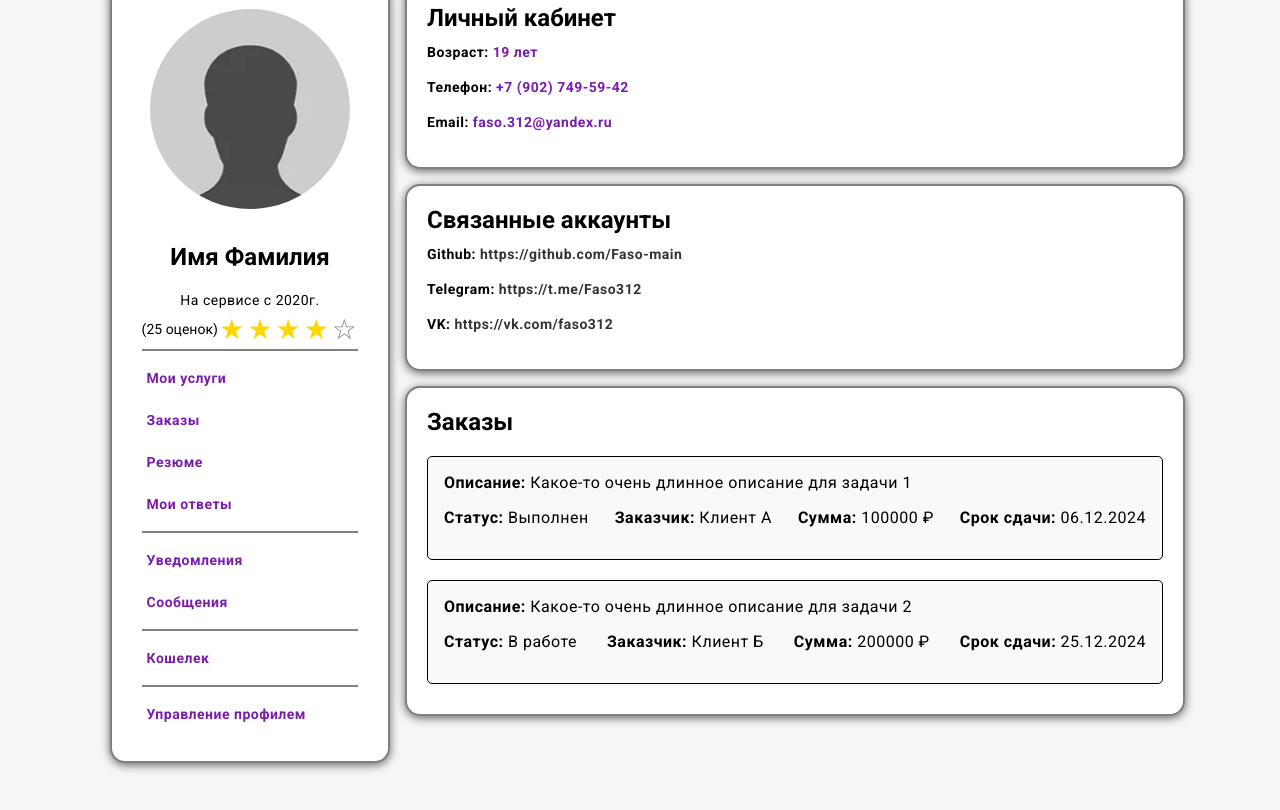
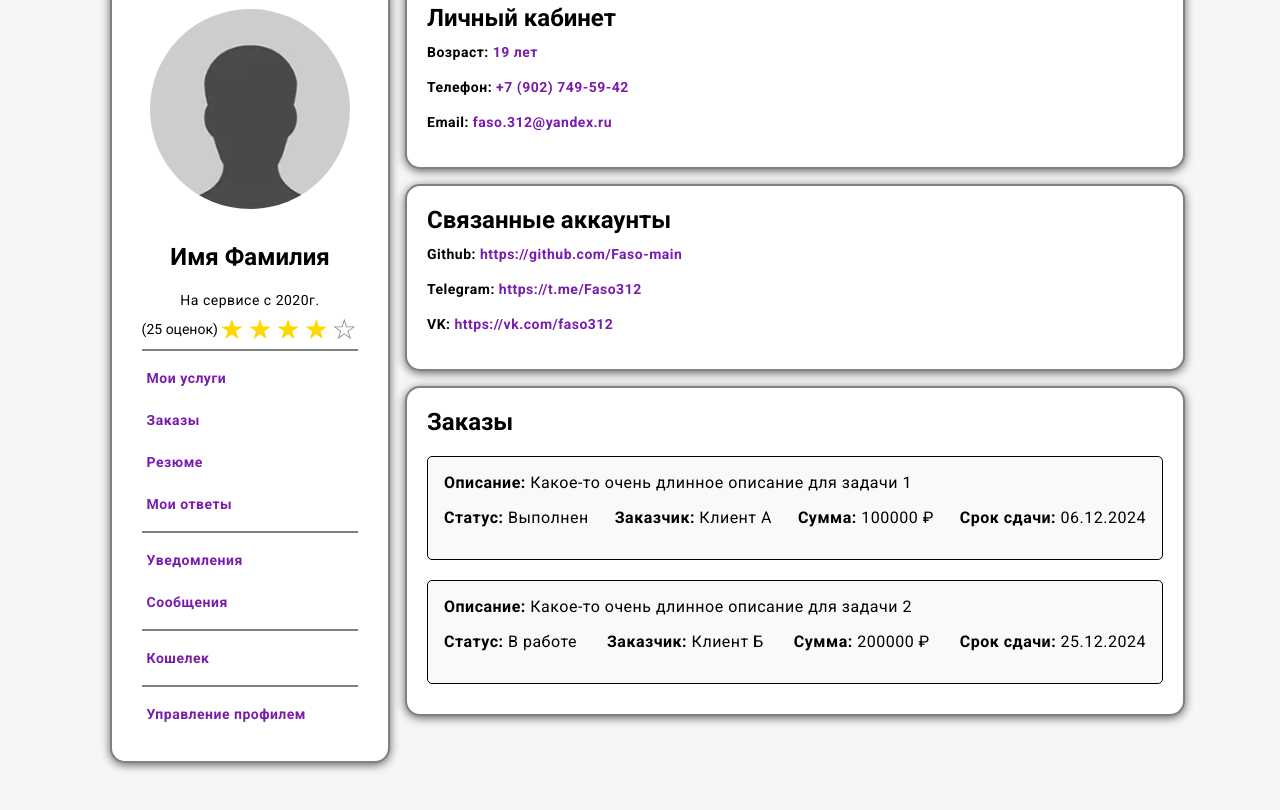
Before and after one commit to Faso-main/FSP_12_24, a React (Vite) app: page / in a window 1280 px wide. Shown: the top 810 px of the page. Built offline with nearby package versions, Linux system fonts and the light colour scheme; a web font is replaced by a local one.

Commit message:
edit lniks appir | 2:12 6_12 _24

```diff
--- a/src/App.jsx
+++ b/src/App.jsx
@@ -145,9 +145,9 @@ function UserProfile() {
         <div className="container_ cont_left">
           <h2>Связанные аккаунты</h2>
           <div className="user-info">
-            <p><strong>Github:</strong><strong className='font_purple'> <a href={socialLinks.links.github} target="_blank" rel="noopener noreferrer">{socialLinks.links.github}</a></strong></p>
-            <p><strong>Telegram:</strong><strong className='font_purple'> <a href={socialLinks.links.telegram} target="_blank" rel="noopener noreferrer">{socialLinks.links.telegram}</a></strong></p>
-            <p><strong>VK:</strong><strong className='font_purple'> <a href={socialLinks.links.vk} target="_blank" rel="noopener noreferrer">{socialLinks.links.vk}</a></strong></p>
+            <p><strong>Github:</strong><strong> <a className='font_purple' href={socialLinks.links.github} target="_blank" rel="noopener noreferrer">{socialLinks.links.github}</a></strong></p>
+            <p><strong>Telegram:</strong><strong> <a  className='font_purple' href={socialLinks.links.telegram} target="_blank" rel="noopener noreferrer">{socialLinks.links.telegram}</a></strong></p>
+            <p><strong>VK:</strong><strong> <a  className='font_purple' href={socialLinks.links.vk} target="_blank" rel="noopener noreferrer">{socialLinks.links.vk}</a></strong></p>
           </div>
         </div>
         <div className="user-orders container_ cont_left">
```
